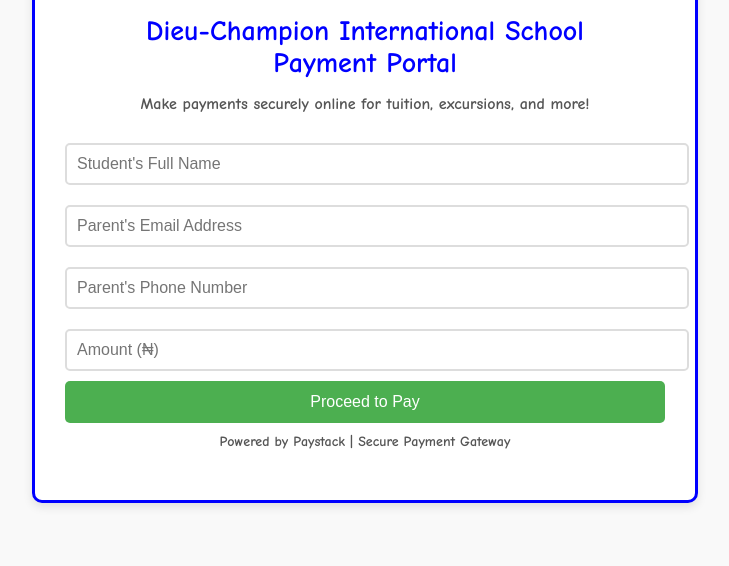
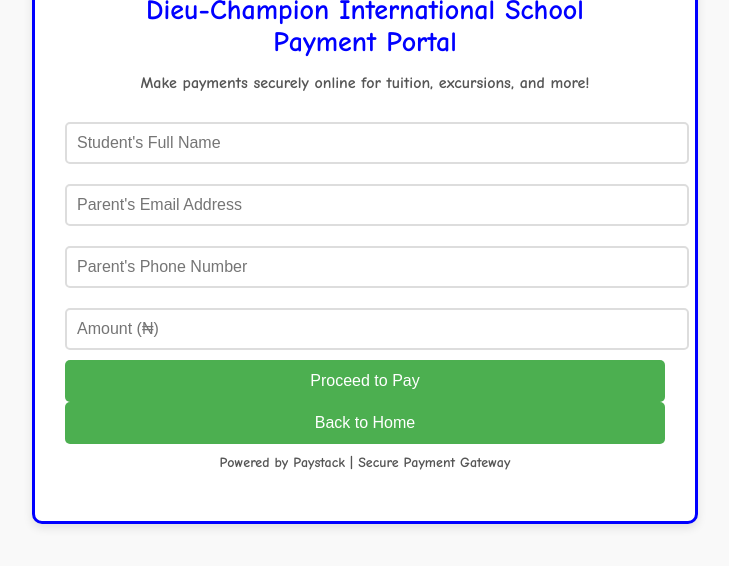
Before and after one commit to Adewuyipraise/onlinepayment, a plain HTML site: page index.html in a window 1280 px wide. Shown: the part 216-782 px from the top of the page, without its empty margins (275-1004 px from the left). Drawn offline with Linux system fonts and the light colour scheme.

Commit message:
back to home button Update index.html
back to home button

```diff
--- a/index.html
+++ b/index.html
@@ -120,6 +120,7 @@ body {
     <input type="tel" id="phone-number" placeholder="Parent's Phone Number" required />
     <input type="text" id="amount" placeholder="Amount (₦)" required />
     <button type="button" onclick="payWithPaystack()">Proceed to Pay</button>
+    <button type="button">Back to Home</button>
   </form>
   <p class="footer-note">Powered by Paystack | Secure Payment Gateway</p>
 </div>
```
